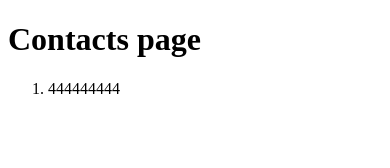
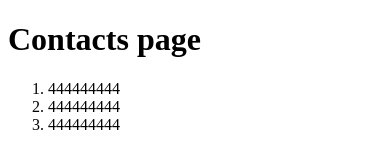
Before and after one commit to vetaluga/branch1, a plain HTML site: page conctacts.html in a window 390 px wide. Drawn offline with Linux system fonts and the light colour scheme.

Commit message:
add phones

```diff
--- a/conctacts.html
+++ b/conctacts.html
@@ -10,6 +10,8 @@
     <h1>Contacts page</h1>
     <ol>
         <li>444444444</li>
+        <li>444444444</li>
+        <li>444444444</li>
     </ol>
 </body>
 </html>
```
